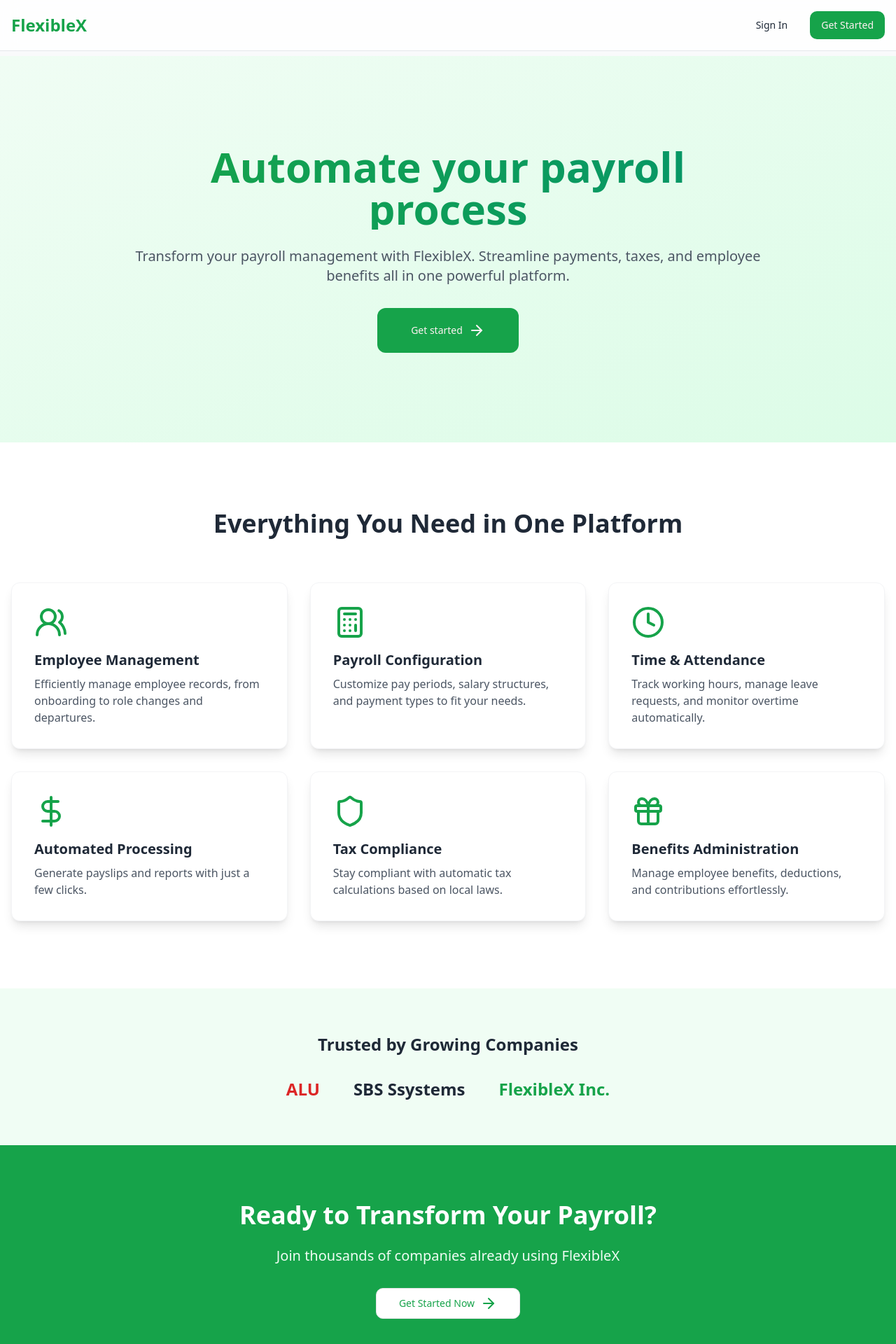
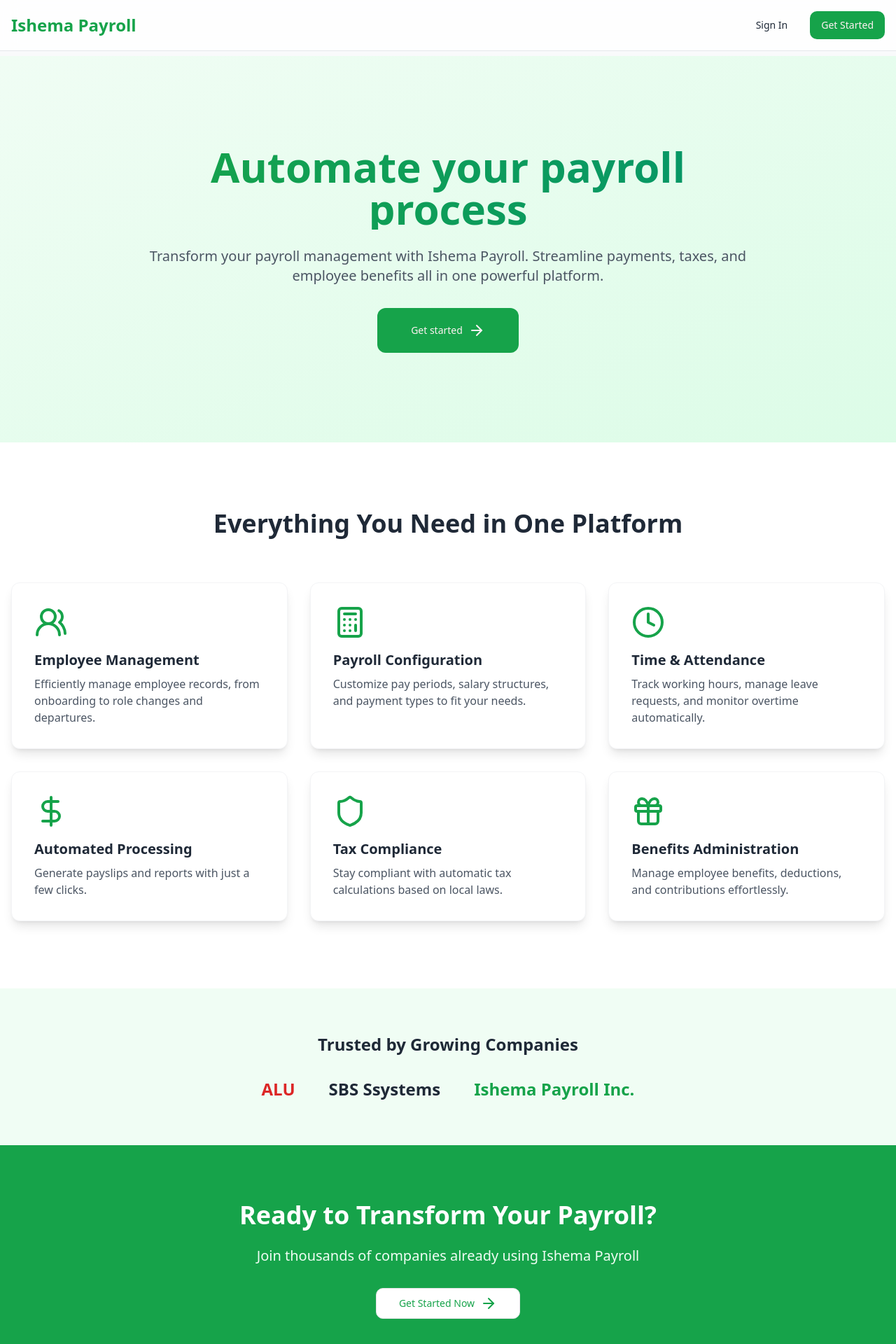
Before and after one commit to jacques-twizeyimana/flexiblex-frontend, a React (Vite) app: page / in a window 1280 px wide. Shown: the top 1920 px of the page at 70% size. Built offline with nearby package versions, Linux system fonts and the light colour scheme.

Commit message:
rf: rename to ishema payroll

```diff
--- a/src/components/PaymentSlip.tsx
+++ b/src/components/PaymentSlip.tsx
@@ -135,7 +135,7 @@ export default function PaymentSlip({
       </div>
 
       <div className="text-xs text-gray-500 text-center pt-4 border-t">
-        Generated by FlexibleX Payroll &trade;
+        Generated by Ishema Payroll &trade;
       </div>
     </div>
   );
--- a/src/components/Sidebar.tsx
+++ b/src/components/Sidebar.tsx
@@ -27,7 +27,7 @@ export default function Sidebar() {
   return (
     <div className="h-screen w-64 bg-white border-r border-gray-200 fixed left-0 top-0">
       <div className="flex items-center justify-center h-16 border-b border-gray-200">
-        <h1 className="text-xl font-bold text-green-600">FlexibleX</h1>
+        <h1 className="text-xl font-bold text-green-600">Ishema Payroll</h1>
       </div>
       <nav className="mt-6">
         {menuItems.map((item) => {
--- a/src/pages/Home.tsx
+++ b/src/pages/Home.tsx
@@ -16,7 +16,9 @@ export default function Home() {
       {/* Navigation */}
       <nav className="border-b bg-white/80 backdrop-blur-md fixed w-full z-50">
         <div className="container mx-auto px-4 py-4 flex justify-between items-center">
-          <div className="text-2xl font-bold text-green-600">FlexibleX</div>
+          <div className="text-2xl font-bold text-green-600">
+            Ishema Payroll
+          </div>
           <div className="flex gap-4">
             <Link to="/login">
               <Button variant="ghost">Sign In</Button>
@@ -45,9 +47,9 @@ export default function Home() {
                 Automate your payroll process
               </h1>
               <p className="text-xl text-gray-600 dark:text-gray-300 mb-8">
-                Transform your payroll management with FlexibleX. Streamline
-                payments, taxes, and employee benefits all in one powerful
-                platform.
+                Transform your payroll management with Ishema Payroll.
+                Streamline payments, taxes, and employee benefits all in one
+                powerful platform.
               </p>
               <div className="flex justify-center gap-4">
                 <Link to="/signup">
@@ -117,7 +119,7 @@ export default function Home() {
               <div className="text-2xl text-red-600 font-bold">ALU</div>
               <div className="text-2xl font-bold">SBS Ssystems</div>
               <div className="text-2xl text-green-600 font-bold">
-                FlexibleX Inc.
+                Ishema Payroll Inc.
               </div>
             </div>
           </div>
@@ -130,7 +132,7 @@ export default function Home() {
               Ready to Transform Your Payroll?
             </h2>
             <p className="text-xl mb-8 text-green-50">
-              Join thousands of companies already using FlexibleX
+              Join thousands of companies already using Ishema Payroll
             </p>
             <Link to="/signup">
               <Button
@@ -149,7 +151,7 @@ export default function Home() {
       <footer className="bg-white dark:bg-gray-950 border-t border-gray-200 dark:border-gray-800">
         <div className="container mx-auto px-4 py-8">
           <div className="text-center text-gray-600 dark:text-gray-400">
-            © 2024 FlexibleX Payroll. All rights reserved.
+            © 2024 Ishema Payroll. All rights reserved.
           </div>
         </div>
       </footer>
```
